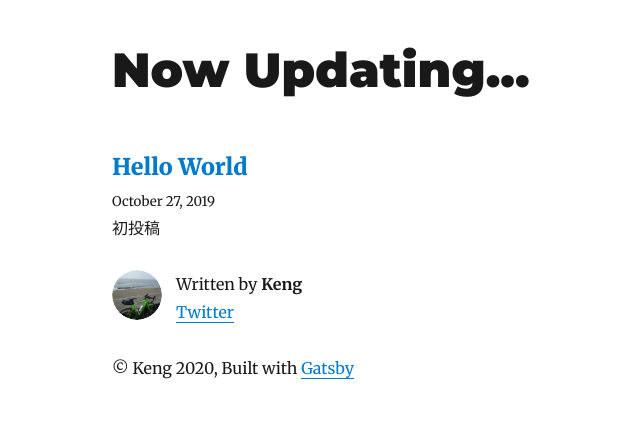
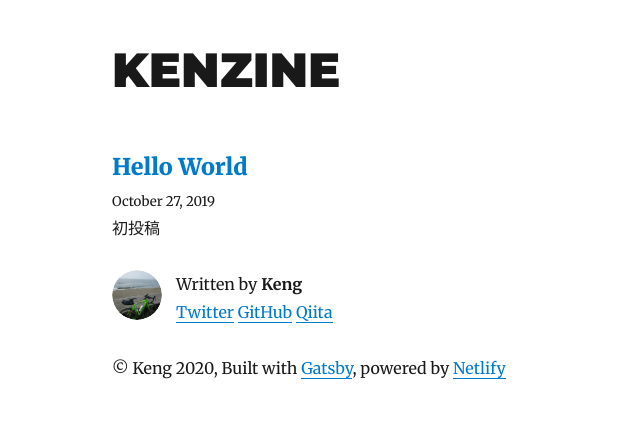
Before and after one commit to keng-oh/blog, a Gatsby site: page / in a window 1280 px wide. Shown: the whole page, without its empty margins (213-853 px from the left). Built offline with nearby package versions, Linux system fonts and the light colour scheme; Gatsby itself is replaced by a stand-in of ours; some packages are replaced by stand-ins of ours.

Commit message:
fix copyright, bio and title

```diff
--- a/gatsby-config.js
+++ b/gatsby-config.js
@@ -1,11 +1,13 @@
 module.exports = {
   siteMetadata: {
-    title: `Now Updating...`,
+    title: `KENZINE`,
     author: `Keng`,
     description: ``,
     siteUrl: `https://blog.ken-g.dev/`,
     social: {
       twitter: `sbkenjiakg_`,
+      github: `keng-oh`,
+      qiita: `keng`,
     },
   },
   plugins: [
--- a/src/components/bio.js
+++ b/src/components/bio.js
@@ -26,6 +26,8 @@ const Bio = () => {
           author
           social {
             twitter
+            github
+            qiita
           }
         }
       }
@@ -60,6 +62,14 @@ const Bio = () => {
         <a href={`https://twitter.com/${social.twitter}`}>
           Twitter
         </a>
+        {` `}
+        <a href={`https://github.com/${social.github}`}>
+          GitHub
+        </a>
+        {` `}
+        <a href={`https://qiita.com/${social.qiita}`}>
+          Qiita
+        </a>
       </p>
     </div>
   )
--- a/src/components/layout.js
+++ b/src/components/layout.js
@@ -65,7 +65,9 @@ class Layout extends React.Component {
         <footer>
           © Keng {new Date().getFullYear()}, Built with
           {` `}
-          <a href="https://www.gatsbyjs.org">Gatsby</a>
+          <a href="https://www.gatsbyjs.org">Gatsby</a>, powered by
+          {` `}
+          <a href="https://www.netlify.com/">Netlify</a>
         </footer>
       </div>
     )
```
